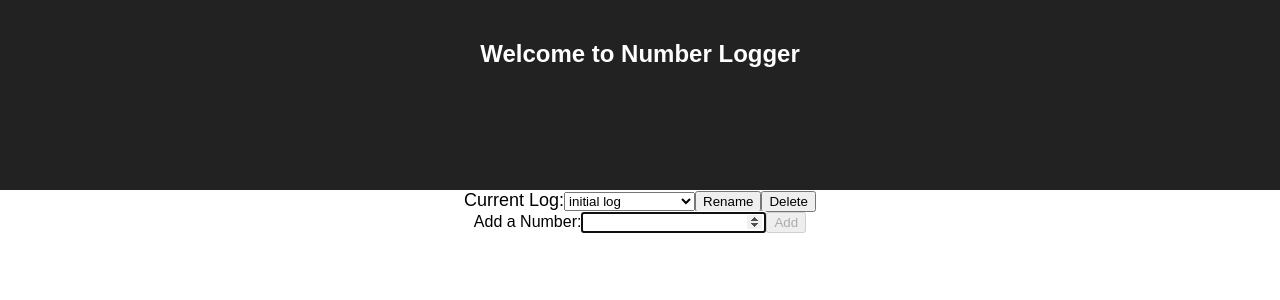
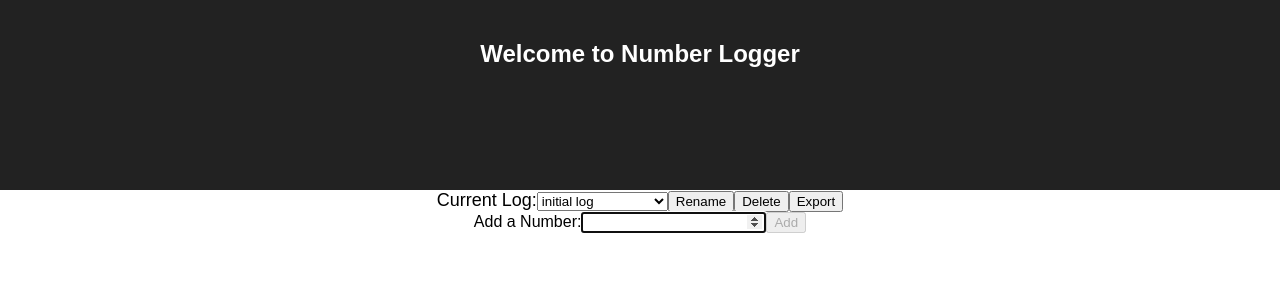
Before and after one commit to mikelson/number-logger, a React (Create React App) app: page / in a window 1280 px wide. Shown: the top 300 px of the page. Built offline with nearby package versions, Linux system fonts and the light colour scheme.

Commit message:
Add Export button for current log.

```diff
--- a/src/App.js
+++ b/src/App.js
@@ -18,6 +18,7 @@ class App extends Component {
       'addLog',
       'renameCurrentLog',
       'deleteCurrentLog',
+      'exportCurrentLog',
     ].forEach(method =>
       this[method] = this[method].bind(this)
     );
@@ -171,6 +172,31 @@ class App extends Component {
       }
     }));
   }
+  // Export the current Log as a TSV
+  exportCurrentLog() {
+    const log = this.state.logs[this.state.currentLogIndex];
+    if (!log) {
+      return;
+    }
+    // Make a string to write to the file. Just using newlines for line
+    // breaks, even though this might be downloaded to Windows...
+    const lineBreak = navigator.platform.startsWith("Win") ? "\r\n" : "\n";
+    const text = log.entries
+      .map(e => `${e.time.toJSON()}\t${e.value}`)
+      .reduce((prev, curr) => prev + curr + lineBreak, "");
+    // Make a file name that might allow reconstructing the Log "metadata".
+    const filename = `${log.name}-${log.units}.tsv`;
+
+    // Make hidden something with "download" attribute, force a click on it, and remove it.
+    var element = document.createElement('a');
+    element.setAttribute('href', 'data:text/plain;charset=utf-8,'
+      + encodeURIComponent(text));
+    element.setAttribute('download', filename);
+    element.style.display = 'none';
+    document.body.appendChild(element);
+    element.click();
+    document.body.removeChild(element);
+  }
   render() {
     // Make all the <option>s for the Log dropdown <select>.
     const logs = this.state.logs.map((log, index) => (
@@ -233,6 +259,13 @@ class App extends Component {
                     >
                     Delete
                   </button>
+                  <button
+                    onClick={this.exportCurrentLog}
+                    title="Save this Log as a file of tab-separated values"
+                    disabled={!log}
+                    >
+                    Export
+                  </button>
                 </div>
                 :
                 <button
```
